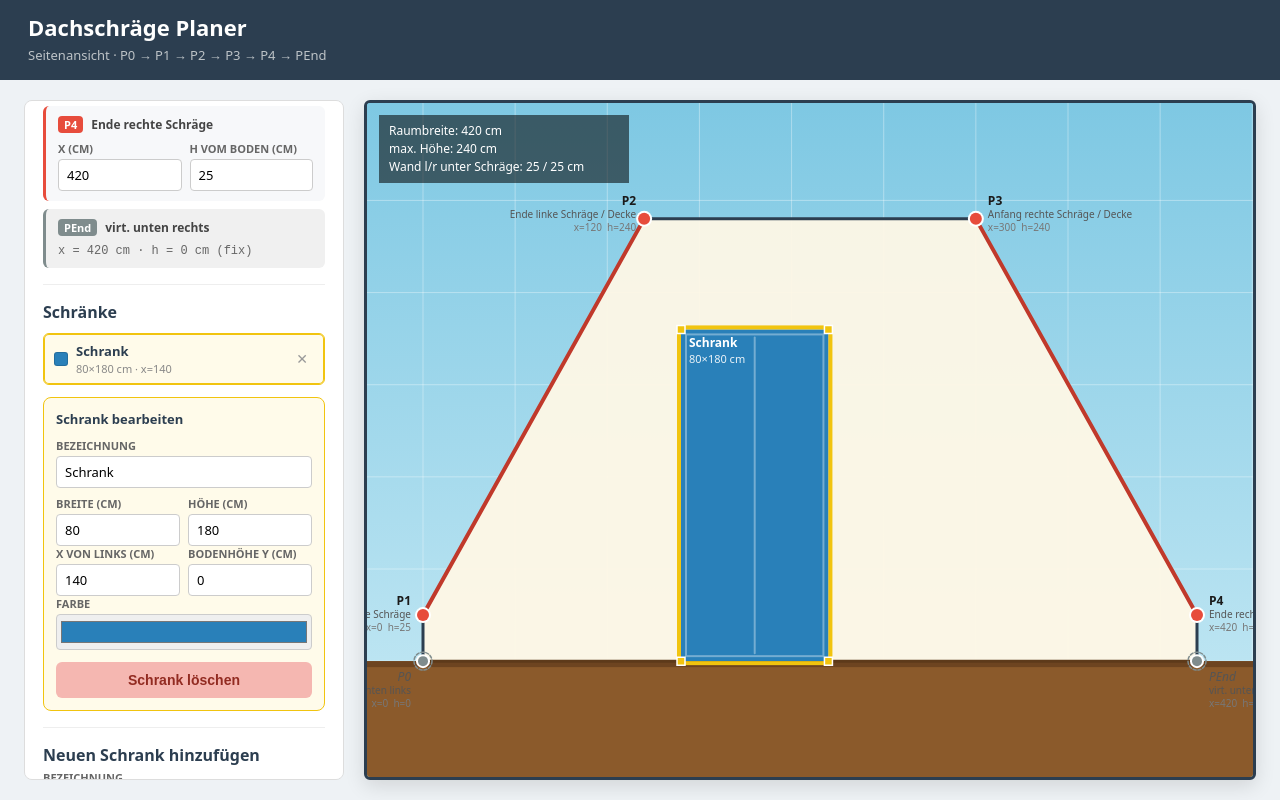
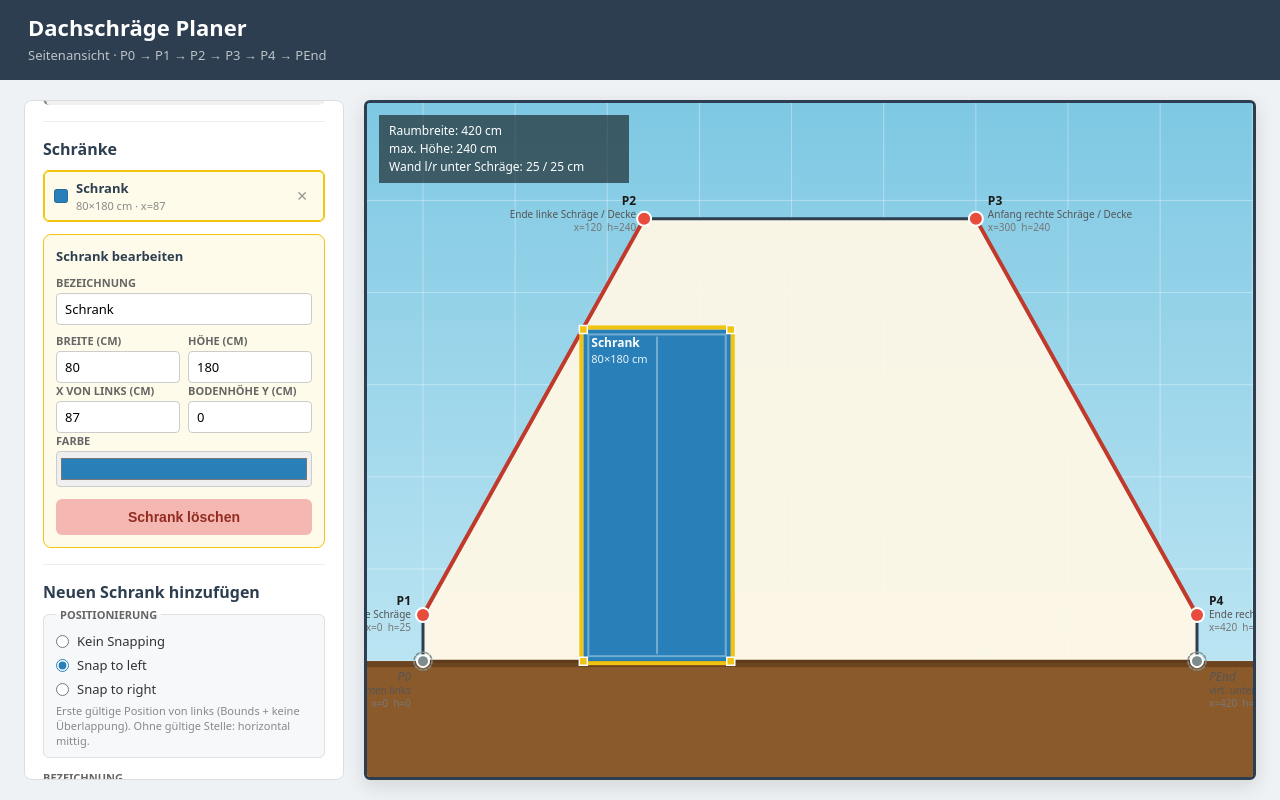
Before and after one commit to drusin/dach-shraege-planner, a Vue app: page / in a window 1280 px wide. Both pictures are taken after a click on the button "+ Schrank hinzufügen". Shown: the part 4-804 px from the top of the page. Built offline with nearby package versions, Linux system fonts and the light colour scheme.

Commit message:
snapping + validierung

```diff
--- a/src/components/Controls.vue
+++ b/src/components/Controls.vue
@@ -1,8 +1,15 @@
 <script setup lang="ts">
-import { reactive, computed } from 'vue'
+import { reactive, ref, computed } from 'vue'
 import type { RoomPoints, RoomPointKey, Cabinet } from '../types'
 import { ROOM_POINT_LABELS, getVirtualCorners } from '../types'
-import { isCabinetInvalid } from '../geometry'
+import {
+  validateCabinet,
+  describeCabinetIssues,
+  shortCabinetIssueLabel,
+  resolveCabinetPlacement,
+  type CabinetValidation,
+  type SnapMode,
+} from '../geometry'
 
 const props = defineProps<{
   room: RoomPoints
@@ -28,17 +35,25 @@ const selected = computed(
   () => props.cabinets.find((c) => c.id === props.selectedCabinetId) ?? null,
 )
 
-const selectedInvalid = computed(() =>
-  selected.value ? isCabinetInvalid(selected.value, props.room) : false,
+function getValidation(cab: Cabinet): CabinetValidation {
+  return validateCabinet(cab, props.room, props.cabinets)
+}
+
+const selectedValidation = computed(() =>
+  selected.value ? getValidation(selected.value) : null,
+)
+
+const selectedInvalid = computed(() => selectedValidation.value?.invalid ?? false)
+
+const selectedIssueText = computed(() =>
+  selectedValidation.value ? describeCabinetIssues(selectedValidation.value) : '',
 )
 
 const invalidCount = computed(
-  () => props.cabinets.filter((c) => isCabinetInvalid(c, props.room)).length,
+  () => props.cabinets.filter((c) => getValidation(c).invalid).length,
 )
 
-function cabinetInvalid(cab: Cabinet): boolean {
-  return isCabinetInvalid(cab, props.room)
-}
+const snapMode = ref<SnapMode>('left')
 
 const newCabinet = reactive({
   label: 'Schrank',
@@ -48,6 +63,8 @@ const newCabinet = reactive({
   y: 0,
   color: '#2980b9',
 })
+
+const manualPosition = computed(() => snapMode.value === 'none')
 
 function parseNum(event: Event): number | null {
   const raw = (event.target as HTMLInputElement).value
@@ -69,7 +86,7 @@ function onPointY(key: RoomPointKey, event: Event) {
 }
 
 function onAddCabinet() {
-  emit('addCabinet', {
+  const draft = {
     id: crypto.randomUUID(),
     label: newCabinet.label,
     width: newCabinet.width,
@@ -77,6 +94,19 @@ function onAddCabinet() {
     x: newCabinet.x,
     y: newCabinet.y,
     color: newCabinet.color,
+  }
+
+  const placed = resolveCabinetPlacement(
+    draft,
+    props.room,
+    props.cabinets,
+    snapMode.value,
+  )
+
+  emit('addCabinet', {
+    ...draft,
+    x: placed.x,
+    y: placed.y,
   })
 }
 
@@ -186,7 +216,7 @@ function onSelectedNum(
         class="cabinet-item"
         :class="{
           active: cab.id === selectedCabinetId,
-          invalid: cabinetInvalid(cab),
+          invalid: getValidation(cab).invalid,
         }"
         @click="emit('selectCabinet', cab.id)"
       >
@@ -194,7 +224,9 @@ function onSelectedNum(
         <span class="cab-meta">
           <strong>
             {{ cab.label }}
-            <span v-if="cabinetInvalid(cab)" class="invalid-tag">ungültig</span>
+            <span v-if="getValidation(cab).invalid" class="invalid-tag">
+              {{ shortCabinetIssueLabel(getValidation(cab)) || 'ungültig' }}
+            </span>
           </strong>
           <small>{{ cab.width }}×{{ cab.height }} cm · x={{ cab.x }}</small>
         </span>
@@ -213,7 +245,7 @@ function onSelectedNum(
     <div v-if="selected" class="edit-panel" :class="{ invalid: selectedInvalid }">
       <h3>Schrank bearbeiten</h3>
       <p v-if="selectedInvalid" class="invalid-msg">
-        ⚠ Ragt über die Raumbounds (Wand/Dachschräge/Boden).
+        ⚠ {{ selectedIssueText }}
       </p>
       <div class="field">
         <label>Bezeichnung</label>
@@ -290,6 +322,33 @@ function onSelectedNum(
     <hr />
 
     <h2>Neuen Schrank hinzufügen</h2>
+
+    <fieldset class="snap-group">
+      <legend>Positionierung</legend>
+      <label class="radio">
+        <input v-model="snapMode" type="radio" value="none" />
+        Kein Snapping
+      </label>
+      <label class="radio">
+        <input v-model="snapMode" type="radio" value="left" />
+        Snap to left
+      </label>
+      <label class="radio">
+        <input v-model="snapMode" type="radio" value="right" />
+        Snap to right
+      </label>
+      <p class="snap-hint">
+        <template v-if="snapMode === 'none'">x/y manuell setzen.</template>
+        <template v-else-if="snapMode === 'left'">
+          Erste gültige Position von links (Bounds + keine Überlappung).
+        </template>
+        <template v-else>
+          Erste gültige Position von rechts (Bounds + keine Überlappung).
+        </template>
+        Ohne gültige Stelle: horizontal mittig.
+      </p>
+    </fieldset>
+
     <div class="field">
       <label>Bezeichnung</label>
       <input v-model="newCabinet.label" type="text" />
@@ -307,7 +366,12 @@ function onSelectedNum(
     <div class="field-row">
       <div class="field">
         <label>x von links (cm)</label>
-        <input v-model.number="newCabinet.x" type="number" step="1" />
+        <input
+          v-model.number="newCabinet.x"
+          type="number"
+          step="1"
+          :disabled="!manualPosition"
+        />
       </div>
       <div class="field">
         <label>Bodenhöhe y (cm)</label>
@@ -602,6 +666,53 @@ hr {
   transition: background 0.15s;
 }
 
+.snap-group {
+  border: 1px solid #e0e0e0;
+  border-radius: 6px;
+  padding: 10px 12px 8px;
+  margin: 0 0 12px;
+  background: #f7f8fa;
+}
+
+.snap-group legend {
+  padding: 0 4px;
+  font-size: 11px;
+  font-weight: 700;
+  text-transform: uppercase;
+  color: #666;
+}
+
+.radio {
+  display: flex;
+  align-items: center;
+  gap: 8px;
+  font-size: 13px;
+  color: #333;
+  margin-bottom: 6px;
+  cursor: pointer;
+  text-transform: none;
+  font-weight: 500;
+}
+
+.radio input {
+  width: auto;
+  margin: 0;
+  accent-color: #2980b9;
+}
+
+.snap-hint {
+  margin: 6px 0 0;
+  font-size: 11px;
+  color: #888;
+  line-height: 1.35;
+}
+
+input:disabled {
+  background: #eee;
+  color: #999;
+  cursor: not-allowed;
+}
+
 .btn-add {
   background: #2980b9;
   color: #fff;
--- a/src/components/PlannerCanvas.vue
+++ b/src/components/PlannerCanvas.vue
@@ -2,7 +2,7 @@
 import { ref, onMounted, onUnmounted, watch, nextTick } from 'vue'
 import type { Plan, Point2D, Cabinet } from '../types'
 import { ROOM_POINT_LABELS, getVirtualCorners, getRoomOutline } from '../types'
-import { isCabinetInvalid } from '../geometry'
+import { validateCabinet, shortCabinetIssueLabel } from '../geometry'
 
 const props = defineProps<{
   plan: Plan
@@ -213,7 +213,8 @@ function draw() {
   // --- Schränke ---
   for (const cab of props.plan.cabinets) {
     const selected = cab.id === props.selectedCabinetId
-    const invalid = isCabinetInvalid(cab, room)
+    const validation = validateCabinet(cab, room, props.plan.cabinets)
+    const invalid = validation.invalid
     const { rx, ry, rw, rh } = cabinetRect(cab)
 
     ctx.fillStyle = 'rgba(0,0,0,0.12)'
@@ -290,7 +291,8 @@ function draw() {
       if (invalid) {
         ctx.font = 'bold 11px system-ui, sans-serif'
         ctx.fillStyle = '#fff'
-        ctx.fillText('⚠ außerhalb', rx + 8, ry + 50)
+        const label = shortCabinetIssueLabel(validation)
+        ctx.fillText(`⚠ ${label}`, rx + 8, ry + 50)
       }
     } else if (invalid && rw > 24) {
       ctx.font = 'bold 11px system-ui, sans-serif'
--- a/src/geometry.ts
+++ b/src/geometry.ts
@@ -1,8 +1,21 @@
 import type { Cabinet, Point2D, RoomPoints } from './types'
-import { getRoomOutline } from './types'
+import { getRoomOutline, getVirtualCorners } from './types'
 
-/** Kleine Toleranz in cm – Kante exakt auf der Wand zählt noch als OK */
+export type SnapMode = 'none' | 'left' | 'right'
+
+/** Kleine Toleranz in cm – Kante exakt auf der Wand / berühren zählt noch als OK */
 const EPS = 0.05
+
+export type CabinetInvalidReason = 'out_of_bounds' | 'overlap'
+
+export interface CabinetValidation {
+  invalid: boolean
+  outOfBounds: boolean
+  overlaps: boolean
+  /** IDs der Schränke, mit denen dieser überlappt */
+  overlappingIds: string[]
+  reasons: CabinetInvalidReason[]
+}
 
 /**
  * Ray-casting point-in-polygon.
@@ -11,7 +24,6 @@ const EPS = 0.05
 export function isPointInPolygon(point: Point2D, polygon: Point2D[]): boolean {
   if (polygon.length < 3) return false
 
-  // Schnelltest: auf/nahe einer Kante
   for (let i = 0, j = polygon.length - 1; i < polygon.length; j = i++) {
     if (distanceToSegment(point, polygon[j], polygon[i]) <= EPS) {
       return true
@@ -50,7 +62,7 @@ export function getRoomPolygon(room: RoomPoints): Point2D[] {
 
 /**
  * Proben auf dem Schrank-Rechteck:
- * 4 Ecken + Zwischenpunkte entlang der Oberkante (wichtig bei Dachschräge).
+ * 4 Ecken + Zwischenpunkte entlang der Kanten (wichtig bei Dachschräge).
  */
 export function getCabinetSamplePoints(cab: Cabinet, samples = 8): Point2D[] {
   const left = cab.x
@@ -72,7 +84,6 @@ export function getCabinetSamplePoints(cab: Cabinet, samples = 8): Point2D[] {
     pts.push({ x, y: bottom })
   }
 
-  // Seitenkanten stichprobenartig (falls Spitzdach/Überstand vertikal greift)
   for (let i = 1; i < samples; i++) {
     const t = i / samples
     const y = bottom + (top - bottom) * t
@@ -93,6 +104,161 @@ export function isCabinetInsideRoom(cab: Cabinet, room: RoomPoints): boolean {
   return samples.every((p) => isPointInPolygon(p, polygon))
 }
 
-export function isCabinetInvalid(cab: Cabinet, room: RoomPoints): boolean {
-  return !isCabinetInsideRoom(cab, room)
+/** Echte Fläche überlappen (nur berühren an der Kante = OK) */
+export function cabinetsOverlap(a: Cabinet, b: Cabinet): boolean {
+  if (a.id === b.id) return false
+  return (
+    a.x < b.x + b.width - EPS &&
+    a.x + a.width > b.x + EPS &&
+    a.y < b.y + b.height - EPS &&
+    a.y + a.height > b.y + EPS
+  )
 }
+
+export function getOverlappingCabinetIds(
+  cab: Cabinet,
+  cabinets: Cabinet[],
+): string[] {
+  return cabinets.filter((other) => cabinetsOverlap(cab, other)).map((o) => o.id)
+}
+
+export function validateCabinet(
+  cab: Cabinet,
+  room: RoomPoints,
+  cabinets: Cabinet[],
+): CabinetValidation {
+  const outOfBounds = !isCabinetInsideRoom(cab, room)
+  const overlappingIds = getOverlappingCabinetIds(cab, cabinets)
+  const overlaps = overlappingIds.length > 0
+  const reasons: CabinetInvalidReason[] = []
+  if (outOfBounds) reasons.push('out_of_bounds')
+  if (overlaps) reasons.push('overlap')
+
+  return {
+    invalid: reasons.length > 0,
+    outOfBounds,
+    overlaps,
+    overlappingIds,
+    reasons,
+  }
+}
+
+export function isCabinetInvalid(
+  cab: Cabinet,
+  room: RoomPoints,
+  cabinets: Cabinet[],
+): boolean {
+  return validateCabinet(cab, room, cabinets).invalid
+}
+
+export function describeCabinetIssues(validation: CabinetValidation): string {
+  const parts: string[] = []
+  if (validation.outOfBounds) {
+    parts.push('ragt über die Raumbounds (Wand/Dachschräge/Boden)')
+  }
+  if (validation.overlaps) {
+    const n = validation.overlappingIds.length
+    parts.push(n === 1 ? 'überlappt mit einem anderen Schrank' : `überlappt mit ${n} anderen Schränken`)
+  }
+  return parts.join(' · ')
+}
+
+export function shortCabinetIssueLabel(validation: CabinetValidation): string {
+  if (validation.outOfBounds && validation.overlaps) return 'Bounds + Überlappung'
+  if (validation.outOfBounds) return 'außerhalb'
+  if (validation.overlaps) return 'Überlappung'
+  return ''
+}
+
+function roundCm(n: number): number {
+  return Math.round(n * 10) / 10
+}
+
+function isPlacementValid(
+  draft: Cabinet,
+  room: RoomPoints,
+  cabinets: Cabinet[],
+): boolean {
+  return !validateCabinet(draft, room, cabinets).invalid
+}
+
+/**
+ * Findet die erste gültige x-Position für einen neuen Schrank.
+ * - left:  scan von links nach rechts
+ * - right: scan von rechts nach links
+ * - none:  übergebene x unverändert
+ *
+ * Fallback wenn nichts passt: Raummitte (horizontal zentriert).
+ * y bleibt unverändert (typisch 0 = Boden).
+ */
+export function resolveCabinetPlacement(
+  draft: Omit<Cabinet, 'id'> & { id?: string },
+  room: RoomPoints,
+  cabinets: Cabinet[],
+  snap: SnapMode,
+  step = 1,
+): { x: number; y: number } {
+  const y = Math.max(0, draft.y)
+  const width = Math.max(1, draft.width)
+  const height = Math.max(1, draft.height)
+
+  if (snap === 'none') {
+    return { x: draft.x, y }
+  }
+
+  const { p0, pEnd } = getVirtualCorners(room)
+  const minX = Math.min(p0.x, pEnd.x)
+  const maxX = Math.max(p0.x, pEnd.x)
+  const maxLeft = maxX - width
+
+  // Kandidaten: Kanten der bestehenden Schränke + Raumgrenzen
+  const candidates = new Set<number>()
+  candidates.add(roundCm(minX))
+  candidates.add(roundCm(maxLeft))
+
+  for (const cab of cabinets) {
+    candidates.add(roundCm(cab.x + cab.width)) // direkt rechts daneben
+    candidates.add(roundCm(cab.x - width)) // direkt links daneben
+  }
+
+  // Dichter Scan als Fallback / Füllung
+  const start = snap === 'left' ? minX : maxLeft
+  const end = snap === 'left' ? maxLeft : minX
+  const dir = snap === 'left' ? 1 : -1
+
+  const probe: Cabinet = {
+    id: draft.id ?? '__snap_probe__',
+    label: draft.label,
+    width,
+    height,
+    x: start,
+    y,
+    color: draft.color,
+  }
+
+  // 1) Kandidaten in Scan-Richtung prüfen (präzises Snappen an Nachbarn)
+  const ordered = [...candidates]
+    .filter((x) => x >= minX - EPS && x <= maxLeft + EPS)
+    .sort((a, b) => (snap === 'left' ? a - b : b - a))
+
+  for (const x of ordered) {
+    probe.x = x
+    if (isPlacementValid(probe, room, cabinets)) {
+      return { x: roundCm(x), y }
+    }
+  }
+
+  // 2) Schrittweiser Scan
+  if (maxLeft >= minX) {
+    for (let x = start; dir > 0 ? x <= end : x >= end; x += dir * step) {
+      probe.x = x
+      if (isPlacementValid(probe, room, cabinets)) {
+        return { x: roundCm(x), y }
+      }
+    }
+  }
+
+  // 3) Fallback: horizontal mittig im Raum
+  const centerX = roundCm((minX + maxX) / 2 - width / 2)
+  return { x: centerX, y }
+}
```
